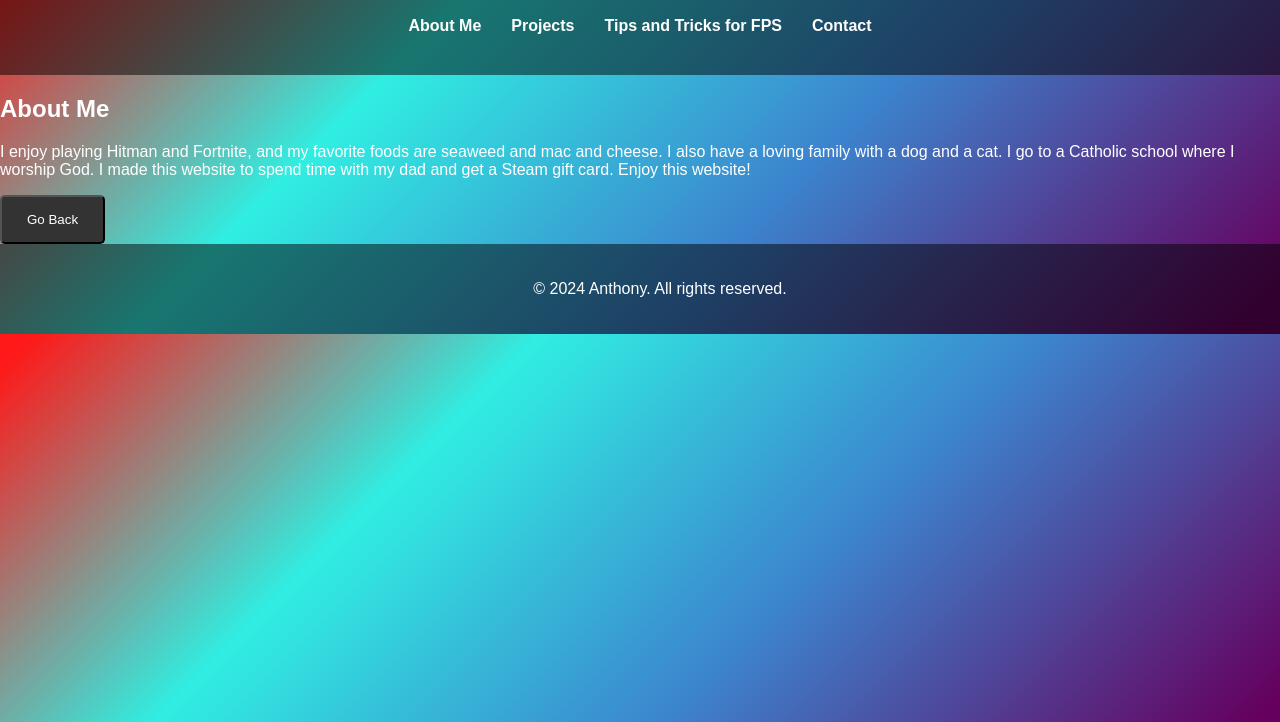
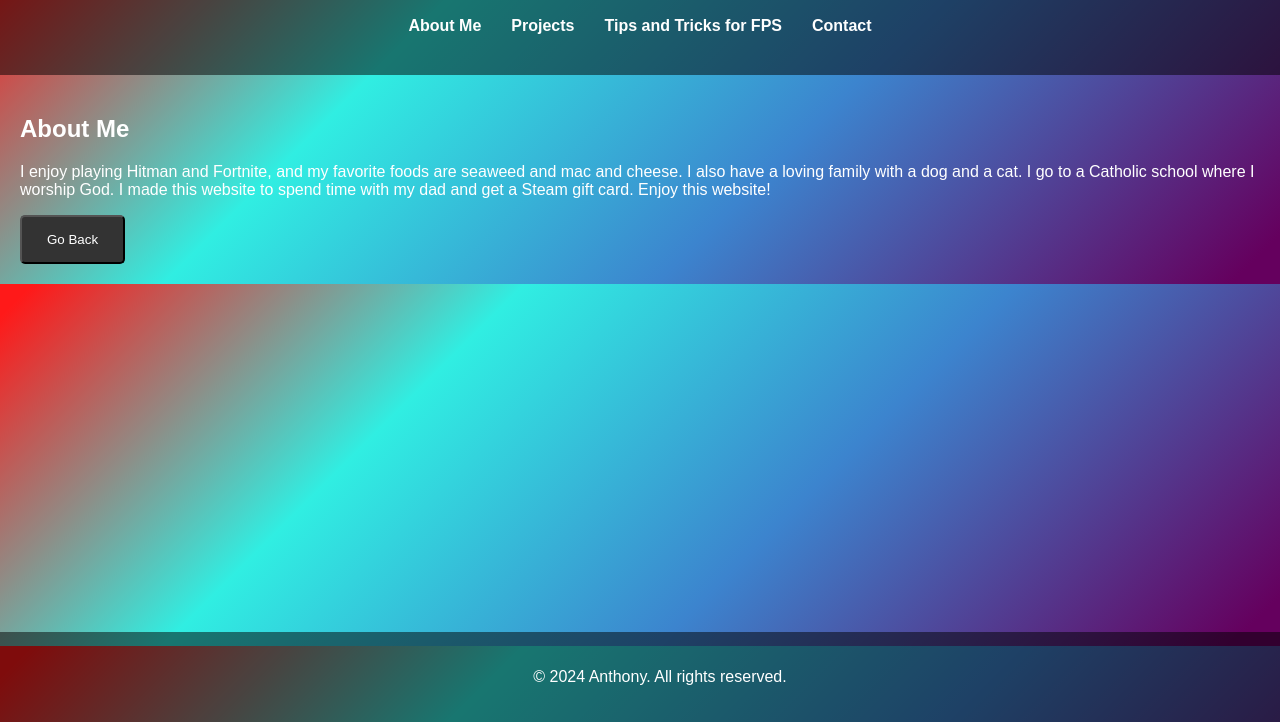
Before and after one commit to AnthonyCayon/Anthonysdomain, a plain HTML site: page index.html in a window 1280 px wide. Both pictures are taken after a click on the link "About Me". Shown: the part 78-800 px from the top of the page. Drawn offline with Linux system fonts and the light colour scheme.

Commit message:
Update styles.css

```diff
--- a/styles.css
+++ b/styles.css
@@ -12,8 +12,6 @@ header {
     background: rgba(0, 0, 0, 0.5);
     padding: 20px;
     text-align: center;
-    position: relative;
-    z-index: 1;
 }
 
 header h1 {
@@ -81,9 +79,13 @@ footer {
     text-align: center;
     padding: 20px;
     background: rgba(0, 0, 0, 0.5);
-    position: relative; /* Changed to relative to prevent overlap with content */
+    position: absolute;
+    bottom: 0;
     width: 100%;
-    margin-top: auto; /* Pushes footer to the bottom */
+}
+
+.content {
+    padding: 20px;
 }
 
 .video-container {
@@ -94,4 +96,6 @@ footer {
 .video-container iframe {
     max-width: 100%;
     height: auto;
+    display: block;
+    margin: 0 auto;
 }
```
